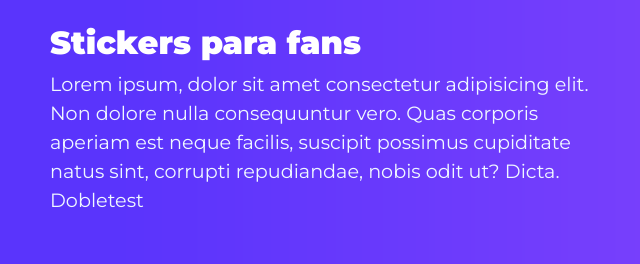
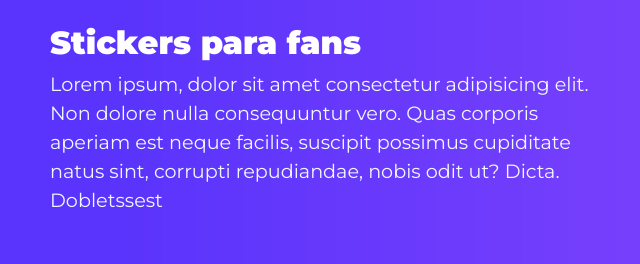
Before and after one commit to stickermix/stickermix.github.io, a plain HTML site: page index.html in a window 1280 px wide. Shown: the part 170-434 px from the top of the page, 35-675 px from the left. Drawn offline with nearby package versions, Linux system fonts and the light colour scheme.

Commit message:
concha la lora

```diff
--- a/index.html
+++ b/index.html
@@ -51,7 +51,7 @@
             <div class="row header-main">
                     <div class="col-md-6">
                         <h1 class="header-info">Stickers para fans</h1>
-                        <p style="color:aliceblue">Lorem ipsum, dolor sit amet consectetur adipisicing elit. Non dolore nulla consequuntur vero. Quas corporis aperiam est neque facilis, suscipit possimus cupiditate natus sint, corrupti repudiandae, nobis odit ut? Dicta. Dobletest</p>
+                        <p style="color:aliceblue">Lorem ipsum, dolor sit amet consectetur adipisicing elit. Non dolore nulla consequuntur vero. Quas corporis aperiam est neque facilis, suscipit possimus cupiditate natus sint, corrupti repudiandae, nobis odit ut? Dicta. Dobletssest</p>
 
                       </div>
                     <div class="col-md-6 text-center">
```
